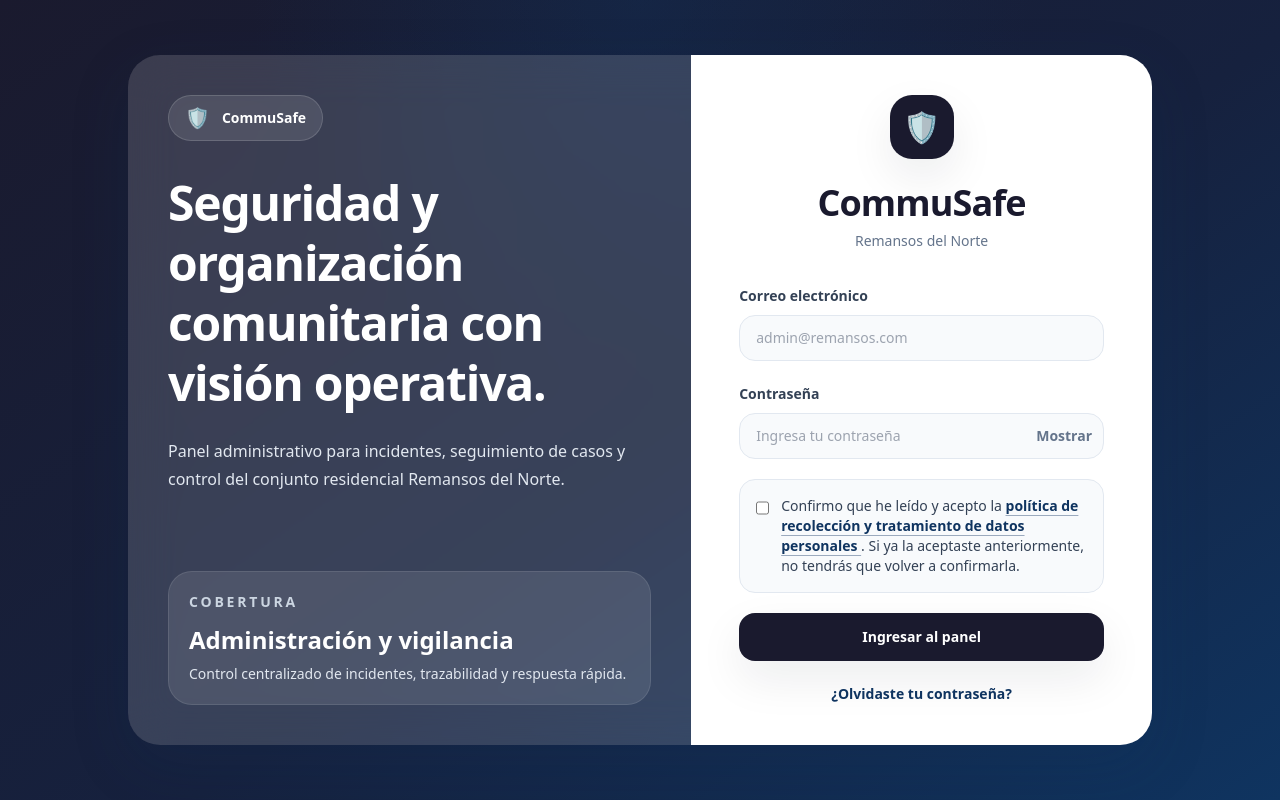
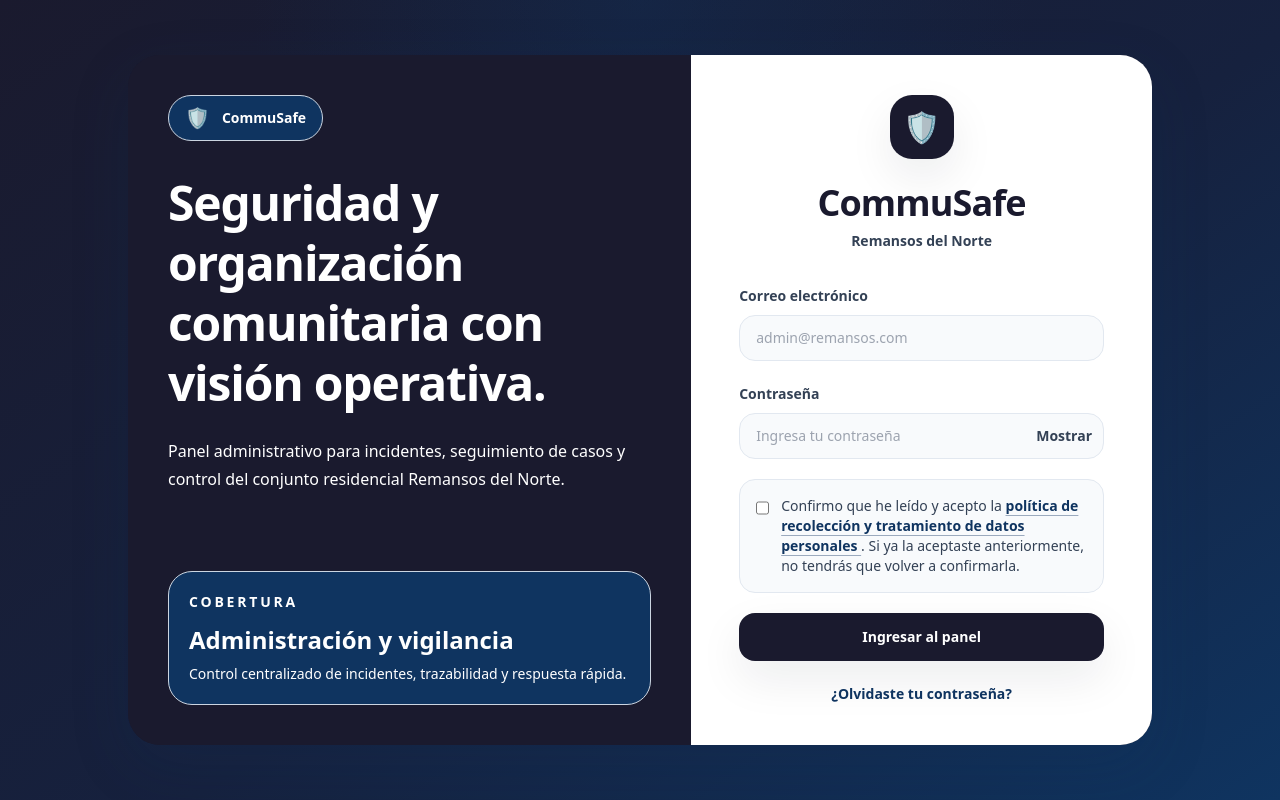
Before and after one commit to juanvizuette7/CommuSafe, a Django app: page /login/ in a window 1280 px wide. Run offline with Django 4.2, Linux system fonts and the light colour scheme.

Commit message:
corrige contraste en pantallas de autenticación

```diff
--- a/frontend/templates/panel/login.html
+++ b/frontend/templates/panel/login.html
@@ -5,25 +5,25 @@
 
 {% block body %}
 <main class="flex min-h-screen items-center justify-center bg-[radial-gradient(circle_at_top,_rgba(15,52,96,0.35),_transparent_38%),linear-gradient(145deg,_#1A1A2E_0%,_#16213E_55%,_#0F3460_100%)] px-4 py-10">
-    <div class="grid w-full max-w-5xl overflow-hidden rounded-[32px] bg-white/10 shadow-glass backdrop-blur-xl lg:grid-cols-[1.1fr_0.9fr]">
-        <section class="hidden flex-col justify-between bg-white/5 p-10 text-white lg:flex">
+    <div class="grid w-full max-w-5xl overflow-hidden rounded-[32px] bg-primary shadow-glass lg:grid-cols-[1.1fr_0.9fr]">
+        <section class="hidden flex-col justify-between bg-primary p-10 text-white lg:flex">
             <div>
-                <div class="inline-flex items-center gap-3 rounded-full border border-white/15 bg-white/10 px-4 py-2 text-sm font-semibold">
+                <div class="inline-flex items-center gap-3 rounded-full border border-slate-300 bg-accent px-4 py-2 text-sm font-semibold text-white">
                     <span class="text-xl">&#128737;&#65039;</span>
                     <span>CommuSafe</span>
                 </div>
                 <h1 class="mt-8 max-w-md text-5xl font-black leading-tight tracking-tight">
                     Seguridad y organización comunitaria con visión operativa.
                 </h1>
-                <p class="mt-6 max-w-lg text-base leading-7 text-slate-200">
+                <p class="mt-6 max-w-lg text-base leading-7 text-white">
                     Panel administrativo para incidentes, seguimiento de casos y control del conjunto residencial Remansos del Norte.
                 </p>
             </div>
             <div class="grid gap-4">
-                <div class="rounded-[24px] border border-white/10 bg-white/10 p-5">
-                    <p class="text-sm font-semibold uppercase tracking-[0.2em] text-slate-300">Cobertura</p>
+                <div class="rounded-[24px] border border-slate-300 bg-accent p-5 text-white">
+                    <p class="text-sm font-semibold uppercase tracking-[0.2em] text-white">Cobertura</p>
                     <p class="mt-3 text-2xl font-bold">Administración y vigilancia</p>
-                    <p class="mt-2 text-sm text-slate-200">Control centralizado de incidentes, trazabilidad y respuesta rápida.</p>
+                    <p class="mt-2 text-sm text-white">Control centralizado de incidentes, trazabilidad y respuesta rápida.</p>
                 </div>
             </div>
         </section>
@@ -33,7 +33,7 @@
                 <div class="text-center">
                     <div class="mx-auto flex h-16 w-16 items-center justify-center rounded-[22px] bg-primary text-3xl text-white shadow-soft">&#128737;&#65039;</div>
                     <h2 class="mt-6 text-4xl font-black tracking-tight text-primary">CommuSafe</h2>
-                    <p class="mt-2 text-sm font-medium text-slate-500">Remansos del Norte</p>
+                    <p class="mt-2 text-sm font-semibold text-slate-700">Remansos del Norte</p>
                 </div>
 
                 {% if messages %}
@@ -56,7 +56,7 @@
                         <label for="password" class="text-sm font-semibold text-slate-700">Contraseña</label>
                         <div class="relative">
                             <input id="password" name="password" type="password" required autocomplete="current-password" class="w-full rounded-2xl border border-slate-200 bg-slate-50 px-4 py-3 pr-14 text-sm text-slate-900 outline-none transition focus:border-primary focus:bg-white focus:ring-4 focus:ring-primary/10" placeholder="Ingresa tu contraseña">
-                            <button type="button" data-password-toggle="password" class="absolute inset-y-0 right-3 inline-flex items-center text-sm font-semibold text-slate-500 transition hover:text-primary" aria-label="Mostrar contraseña" aria-pressed="false">
+                            <button type="button" data-password-toggle="password" class="absolute inset-y-0 right-3 inline-flex items-center text-sm font-semibold text-slate-700 transition hover:text-primary" aria-label="Mostrar contraseña" aria-pressed="false">
                                 <span>Mostrar</span>
                             </button>
                         </div>
--- a/frontend/templates/panel/reset_confirmar.html
+++ b/frontend/templates/panel/reset_confirmar.html
@@ -9,7 +9,7 @@
         <div class="text-center">
             <div class="mx-auto flex h-16 w-16 items-center justify-center rounded-[22px] bg-danger text-3xl text-white shadow-soft">&#128272;</div>
             <h1 class="mt-6 text-3xl font-black tracking-tight text-primary">Nueva contraseña</h1>
-            <p class="mt-3 text-sm font-medium leading-6 text-slate-500">
+            <p class="mt-3 text-sm font-semibold leading-6 text-slate-700">
                 Crea una contraseña segura para recuperar tu acceso a CommuSafe.
             </p>
         </div>
@@ -30,7 +30,7 @@
                 <label for="{{ form.password.id_for_label }}" class="text-sm font-semibold text-slate-700">{{ form.password.label }}</label>
                 <div class="relative">
                     {{ form.password }}
-                    <button type="button" data-password-toggle="{{ form.password.id_for_label }}" class="absolute inset-y-0 right-3 inline-flex items-center text-sm font-semibold text-slate-500 transition hover:text-primary" aria-label="Mostrar contraseña" aria-pressed="false">
+                    <button type="button" data-password-toggle="{{ form.password.id_for_label }}" class="absolute inset-y-0 right-3 inline-flex items-center text-sm font-semibold text-slate-700 transition hover:text-primary" aria-label="Mostrar contraseña" aria-pressed="false">
                         <span>Mostrar</span>
                     </button>
                 </div>
@@ -43,7 +43,7 @@
                 <label for="{{ form.password2.id_for_label }}" class="text-sm font-semibold text-slate-700">{{ form.password2.label }}</label>
                 <div class="relative">
                     {{ form.password2 }}
-                    <button type="button" data-password-toggle="{{ form.password2.id_for_label }}" class="absolute inset-y-0 right-3 inline-flex items-center text-sm font-semibold text-slate-500 transition hover:text-primary" aria-label="Mostrar contraseña" aria-pressed="false">
+                    <button type="button" data-password-toggle="{{ form.password2.id_for_label }}" class="absolute inset-y-0 right-3 inline-flex items-center text-sm font-semibold text-slate-700 transition hover:text-primary" aria-label="Mostrar contraseña" aria-pressed="false">
                         <span>Mostrar</span>
                     </button>
                 </div>
--- a/frontend/templates/panel/reset_solicitar.html
+++ b/frontend/templates/panel/reset_solicitar.html
@@ -8,7 +8,7 @@
         <div class="text-center">
             <div class="mx-auto flex h-16 w-16 items-center justify-center rounded-[22px] bg-primary text-3xl text-white shadow-soft">&#128274;</div>
             <h1 class="mt-6 text-3xl font-black tracking-tight text-primary">Recuperar contraseña</h1>
-            <p class="mt-3 text-sm font-medium leading-6 text-slate-500">
+            <p class="mt-3 text-sm font-semibold leading-6 text-slate-700">
                 Escribe tu correo y enviaremos un enlace seguro para restablecer el acceso.
             </p>
         </div>
```
